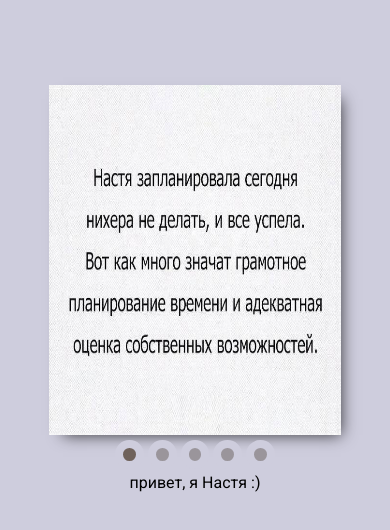
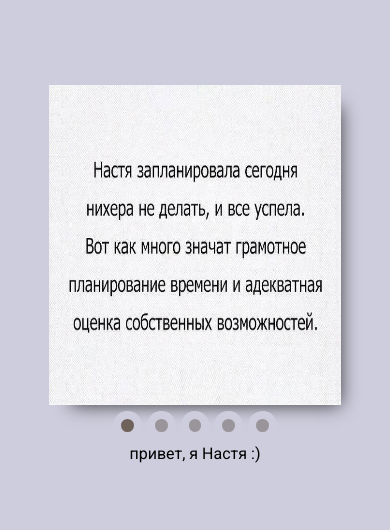
Before and after one commit to wisatta/cssMemSlider, a plain HTML site: page cssMemSlider/index.html in a window 390 px wide. Drawn offline with Linux system fonts and the light colour scheme.

Commit message:
fix: px  (Wed, May, 18, 2022 08:37:41 PM)

```diff
--- a/cssMemSlider/main.css
+++ b/cssMemSlider/main.css
@@ -22,7 +22,7 @@ body {
     width: 100%;
     height: 30em;
     overflow: hidden;
-    box-shadow: 7px 7px 15px -7px rgba(0,0,0,0.75);
+    box-shadow: 0.7em 0.7em 1.1em -0.7em rgba(0,0,0,0.75);
 }
 
 img {
@@ -45,7 +45,7 @@ img {
     border: 0.5rem solid rgb(206, 205, 221);
     border-radius: 50%;
     background-color: rgb(154, 149, 155);
-    margin: 2px;
+    margin: 0.15rem;
     transition:  all 0.5s ease;
     cursor: pointer;
 }
@@ -166,7 +166,7 @@ input[name="radio"]{
 @media only screen and (max-width: 550px) {
     .slider {
         width: 80%;
-        height: 400px;
+        height: 25em;
     }
     #r1:checked ~ .s1 {
         margin-left: -3%;
@@ -188,7 +188,7 @@ input[name="radio"]{
 @media only screen and (max-width: 400px) {
     .slider {
         width: 75%;
-        height: 350px;
+        height: 20em;
     }
     #r1:checked ~ .s1 {
         margin-left: -4%;
```
